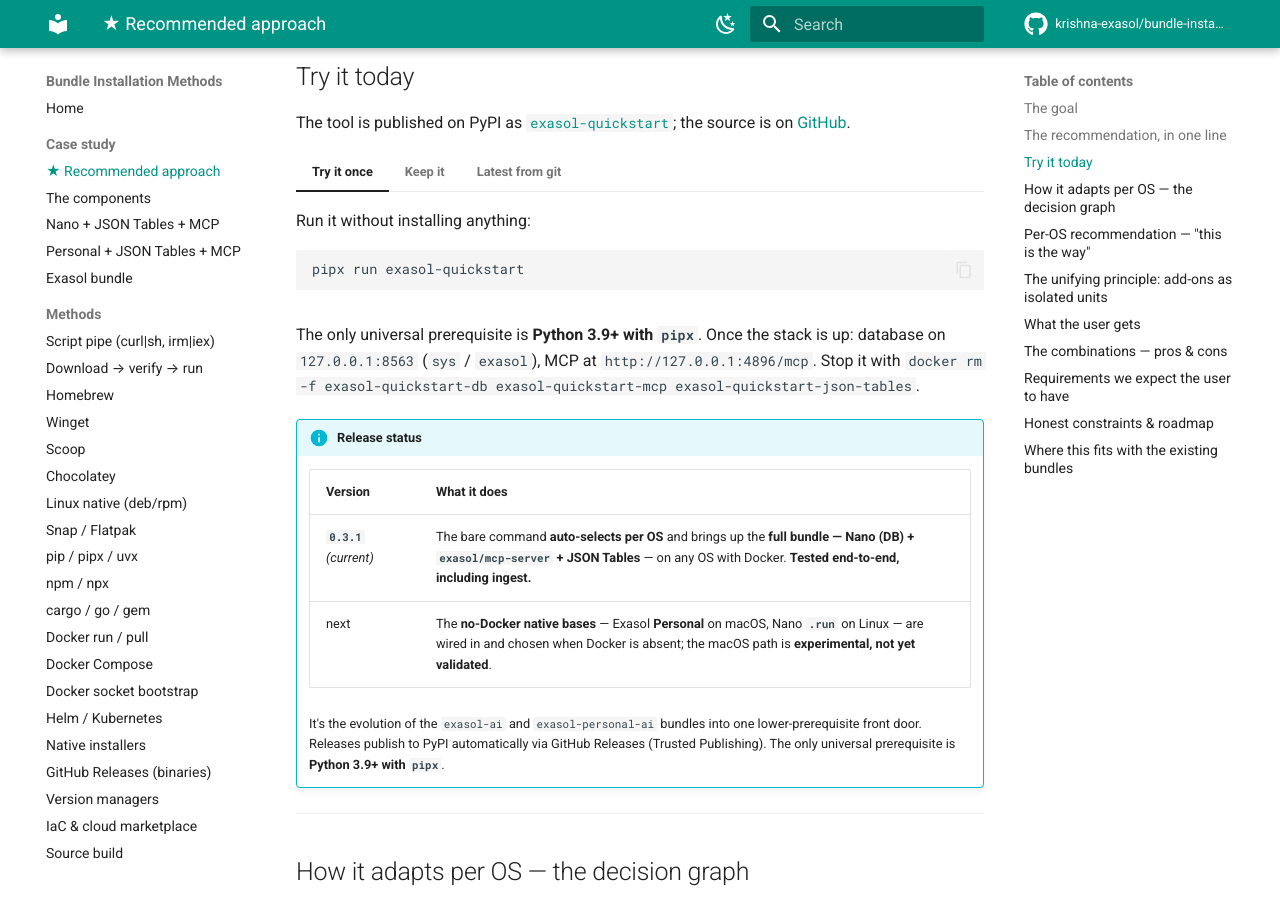
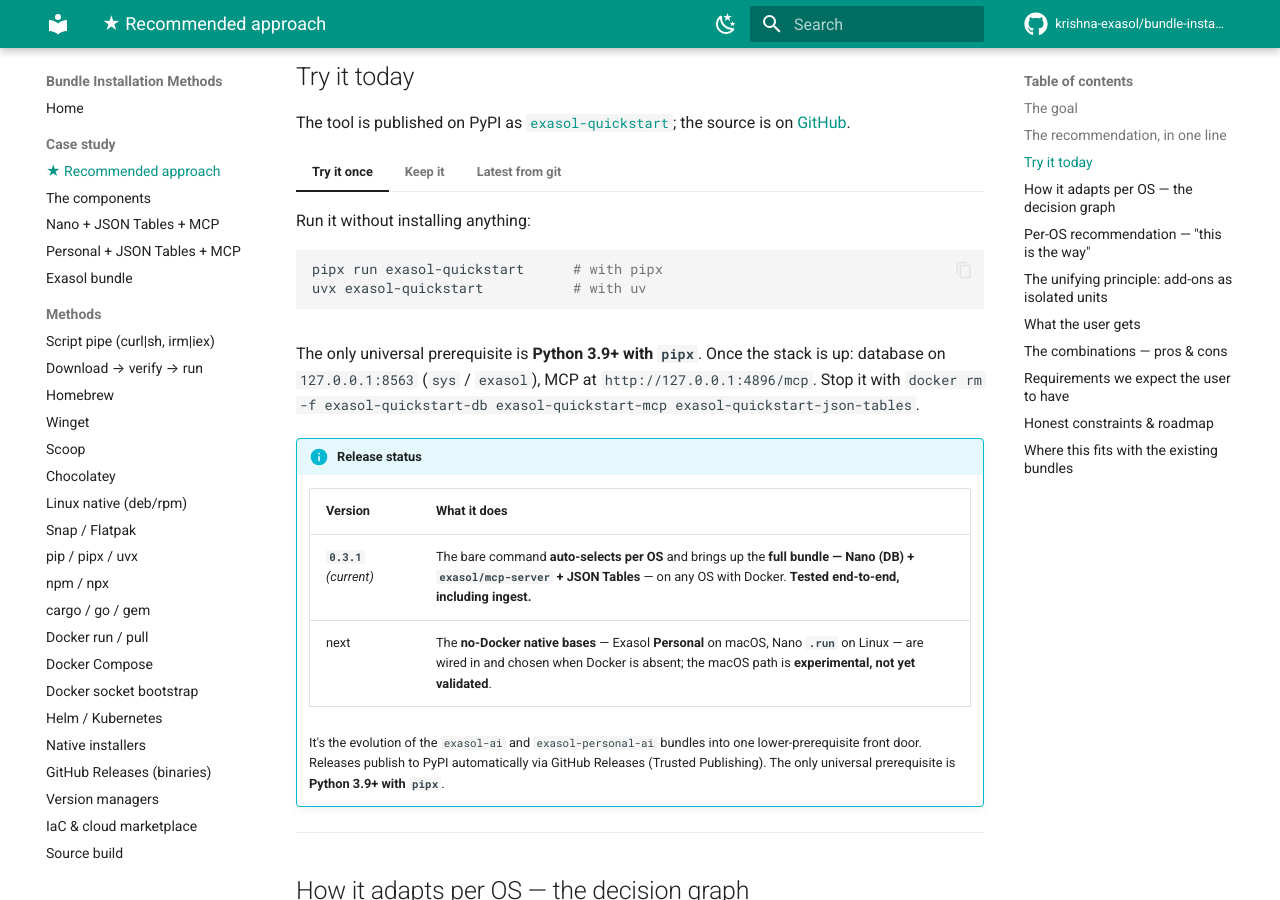
Before and after one commit to krishna-exasol/bundle-installation-methods, an MkDocs documentation site: the page built from docs/case-studies/recommended-approach.md, in a window 1280 px wide and 900 px high, scrolled down 901 px. Built offline with MkDocs 1.6.1 and Material for MkDocs 9.7.7, drawn with Linux system fonts in a browser that asks for light colours; comment, search, counter and statistics services are not loaded.

Commit message:
Recommended-approach: add uvx / uv tool install alongside pipx in install tabs

````diff
--- a/docs/case-studies/recommended-approach.md
+++ b/docs/case-studies/recommended-approach.md
@@ -30,7 +30,8 @@
     Run it without installing anything:
 
     ```bash
-    pipx run exasol-quickstart
+    pipx run exasol-quickstart      # with pipx
+    uvx exasol-quickstart           # with uv
     ```
 
 === "Keep it"
@@ -38,7 +39,8 @@
     Install the command so you can run it again later (recommended for repeated use and the `json-tables` subcommands):
 
     ```bash
-    pipx install exasol-quickstart && exasol-quickstart
+    pipx install exasol-quickstart && exasol-quickstart      # with pipx
+    uv tool install exasol-quickstart && exasol-quickstart   # with uv
     ```
 
 === "Latest from git"
````
